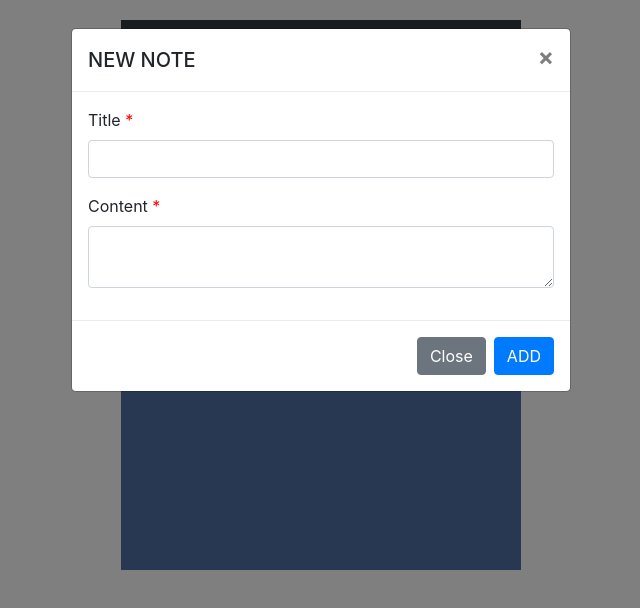
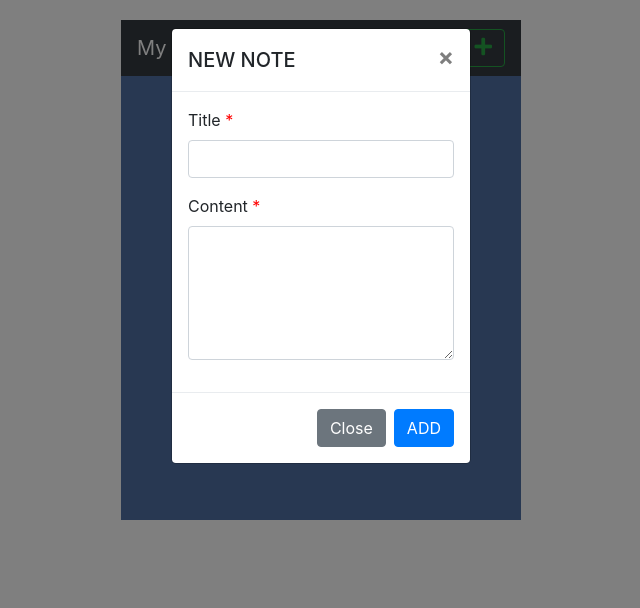
Before and after one commit to muhammed-ashir/Note_maker, a plain HTML site: page index.html in a window 1280 px wide. Both pictures are taken after a click on the button 802 px from the left and 48 px from the top of the page. Shown: the whole page, without its empty margins (319-959 px from the left). Drawn offline with nearby package versions, Linux system fonts and the light colour scheme.

Commit message:
design changes

```diff
--- a/index.html
+++ b/index.html
@@ -27,7 +27,7 @@
 
 <!-- Modal -->
 <div class="modal fade" id="addnote" tabindex="-1" role="dialog" aria-labelledby="exampleModalLabel" aria-hidden="true">
-    <div class="modal-dialog" role="document">
+    <div class="modal-dialog modal-sm" role="document">
       <div class="modal-content">
         <div class="modal-header">
           <h5 class="modal-title" id="exampleModalLabel">NEW NOTE</h5>
@@ -45,8 +45,7 @@
 
                 <div class="form-group">
                     <label class="control-label">Content <span style="color:red">*</span></label>
-                    <textarea class="form-control" required value="" id="content">
-                    </textarea>
+                    <textarea class="form-control" required rows="5" id="content"></textarea>
                 </div>
 
         </div>
--- a/script.js
+++ b/script.js
@@ -29,6 +29,9 @@ addNote.addEventListener('submit',function(event){
     note.appendChild(options);
 
     notes.appendChild(note);
+
+    // location.reload();
+    addNote.reset();
 
 })
 
--- a/style.css
+++ b/style.css
@@ -1,12 +1,14 @@
 .container1{
     width: 400px;
-    height: 550px;
+    height: 500px;
     background-color: #5171A5;
-    /* border: 2px solid black; */
     margin: 20px auto;
     overflow: scroll;
     scrollbar-width: none;
 }
+.container1::-webkit-scrollbar {
+    display: none;
+  }
 
 .note{
     position: relative;
```
